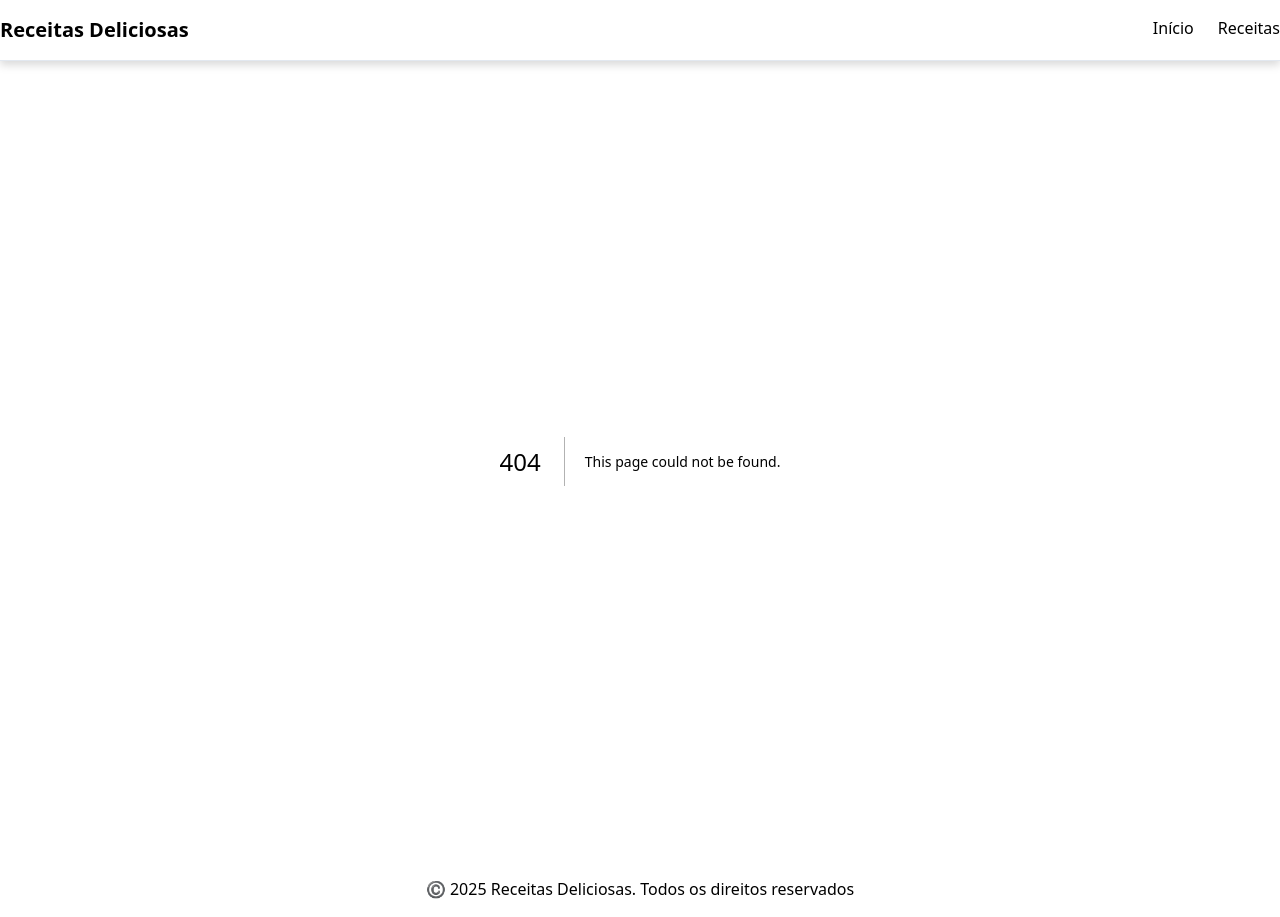
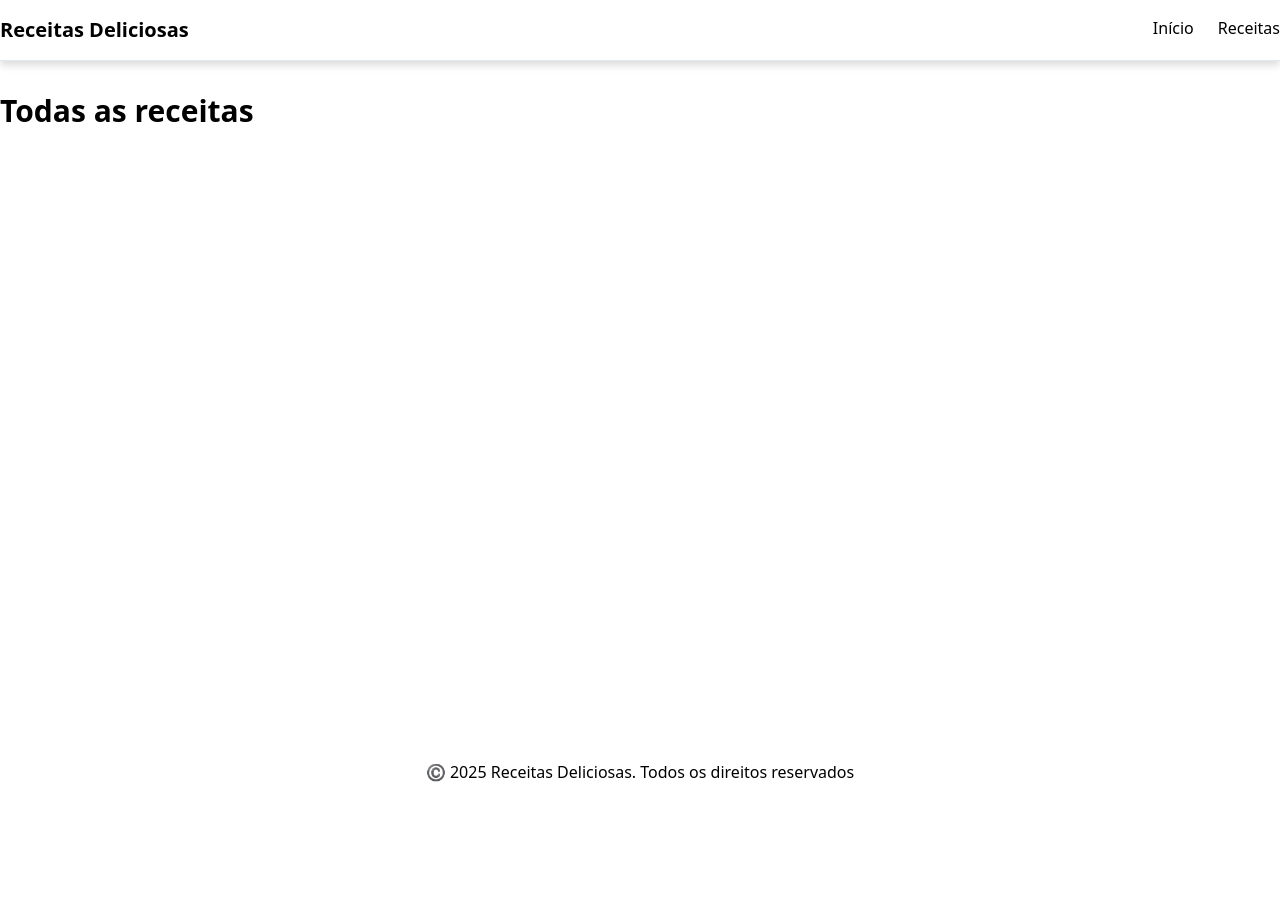
Before and after one commit to fabriciopontesf/Receitas, a Next.js app: page /receitas in a window 1280 px wide. Before the commit this address had no page. After the commit the page ends 800 px from the top, so only its background shows below. Built offline with nearby package versions, Linux system fonts and the light colour scheme.

Commit message:
feat: estrutura da pagina de receitas

```diff
--- /dev/null
+++ b/src/app/receitas/page.tsx
@@ -0,0 +1,13 @@
+export default function ReceitaPage() {
+    return (
+        <main className="flex-grow py-8">
+            <div className="container mx-auto">
+                <h1 className="text-3xl font-bold">Todas as receitas</h1>
+
+                <div>
+                    {/* array de cards de receitas*/}
+                </div>
+            </div>
+        </main>
+    )
+}
```
